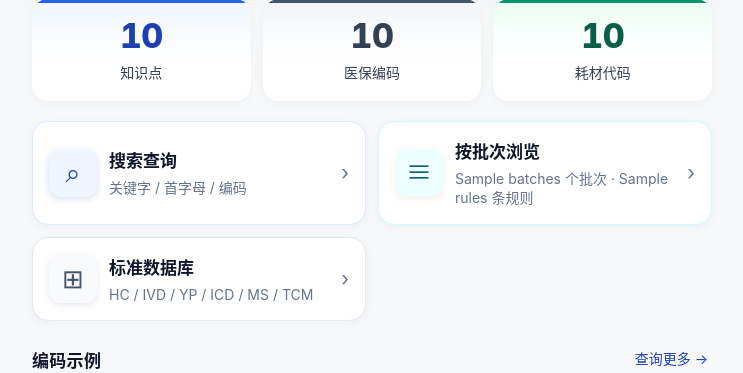
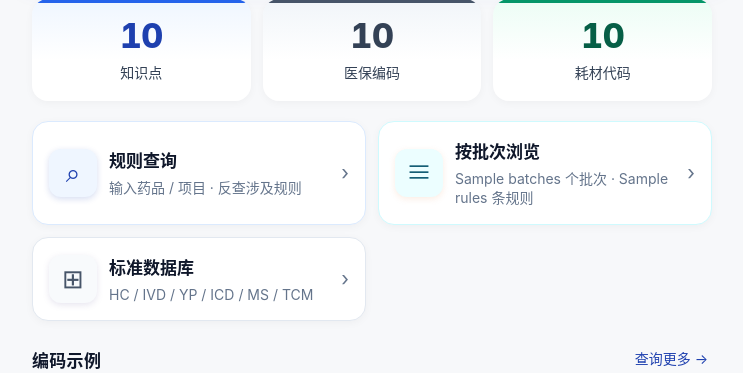
Before and after one commit to caofeng926/Intelligent-Review, a Flask app: template webapp/templates/home.html in a window 1280 px wide. Shown: the part 384-757 px from the top of the page, without its empty margins (268-1011 px from the left). Run offline with Flask 3, Linux system fonts and the light colour scheme; the template is opened without the code that fills it: most values are stand-ins (such as "Sample title", 1, 10 or a date in 2020).

Commit message:
feat(home): rename '搜索查询' entry to '规则查询' linking to rules_find
点入后展示所有审核规则列表(按知识点反查),不再跳转到通用搜索页。

```diff
--- a/webapp/templates/home.html
+++ b/webapp/templates/home.html
@@ -38,11 +38,11 @@
 </section>
 
 <section class="entry-grid entry-grid-2col">
-  <a class="entry-card entry-mac-pink" href="{{ url_for('search_view') }}">
+  <a class="entry-card entry-mac-pink" href="{{ url_for('rules_find') }}">
     <div class="entry-ico">⌕</div>
     <div class="entry-text">
-      <div class="entry-title">搜索查询</div>
-      <div class="entry-sub">关键字 / 首字母 / 编码</div>
+      <div class="entry-title">规则查询</div>
+      <div class="entry-sub">输入药品 / 项目 · 反查涉及规则</div>
     </div>
     <div class="entry-arrow">›</div>
   </a>
```
